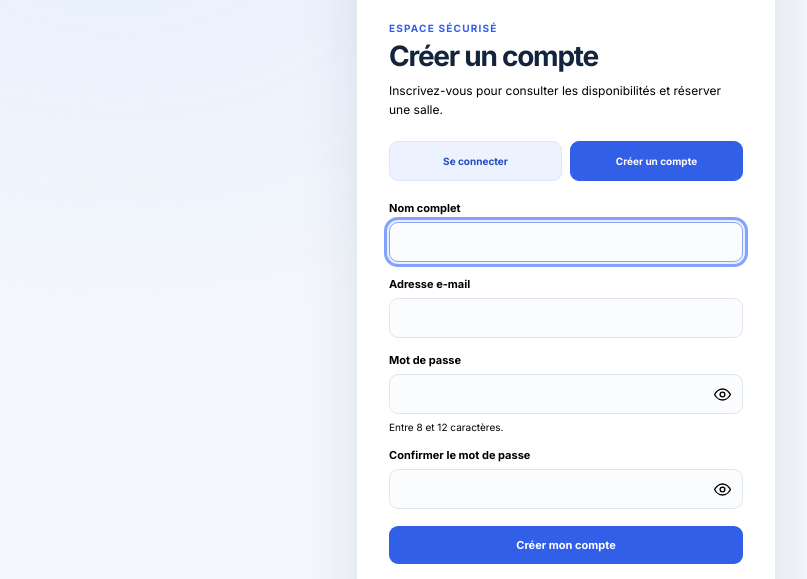
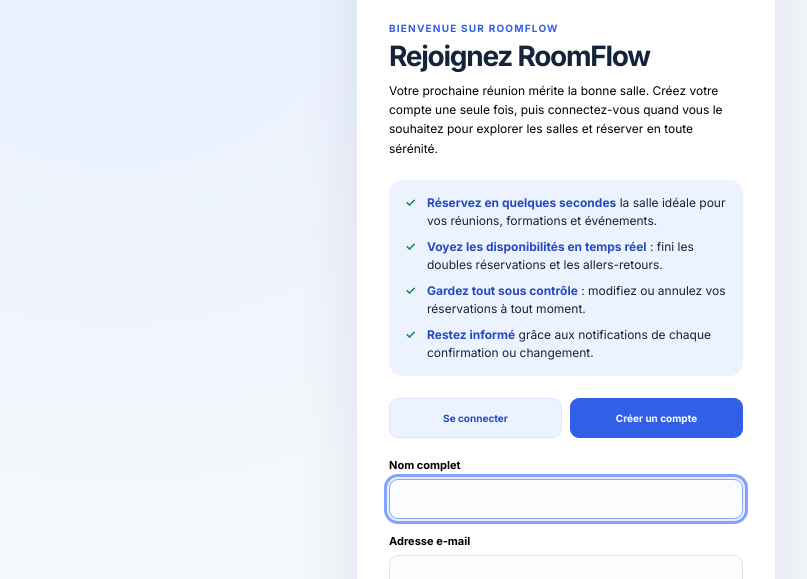
Before and after one commit to michelngoyikalenda-glitch/mnk, a website with bundled scripts: page index.html in a window 1280 px wide. Both pictures are taken after a click on the button "Créer un compte". Shown: the part 198-777 px from the top of the page, without its empty margins (74-881 px from the left). Built offline with nearby package versions, Linux system fonts and the light colour scheme; files whose address does not match are found by name.

Commit message:
Three commite

```diff
--- a/index.html
+++ b/index.html
@@ -18,9 +18,15 @@
           <img class="brand-mark" src="/assets/brand-logo.png" alt="Logo MNK — Michel Ngoyi Kalenda" />
           <span><span class="eyebrow">Gestion des espaces</span><strong class="brand-name">RoomFlow</strong></span>
         </a>
-        <p class="eyebrow auth-eyebrow">Espace sécurisé</p>
-        <h1 id="authTitle">Connexion</h1>
-        <p id="authDescription" class="muted">Connectez-vous pour accéder à votre espace de réservation.</p>
+        <p class="eyebrow auth-eyebrow">Bienvenue sur RoomFlow</p>
+        <h1 id="authTitle">Heureux de vous revoir</h1>
+        <p id="authDescription" class="muted">Connectez-vous et retrouvez en un instant vos réservations, vos salles favorites et vos prochains rendez-vous.</p>
+        <ul class="auth-benefits" aria-label="Pourquoi rejoindre RoomFlow">
+          <li><strong>Réservez en quelques secondes</strong> la salle idéale pour vos réunions, formations et événements.</li>
+          <li><strong>Voyez les disponibilités en temps réel</strong> : fini les doubles réservations et les allers-retours.</li>
+          <li><strong>Gardez tout sous contrôle</strong> : modifiez ou annulez vos réservations à tout moment.</li>
+          <li><strong>Restez informé</strong> grâce aux notifications de chaque confirmation ou changement.</li>
+        </ul>
         <div id="authActions" class="auth-actions" role="group" aria-label="Accès au compte">
           <button id="showLoginButton" type="button" class="secondary-btn" aria-pressed="true" aria-controls="loginForm">Se connecter</button>
           <button id="showRegisterButton" type="button" class="secondary-btn" aria-pressed="false" aria-controls="setupForm">Créer un compte</button>
@@ -70,7 +76,7 @@
           <p id="setupError" class="login-error hidden" role="alert"></p>
           <button id="setupButton" type="submit" class="primary-btn full-width">Créer mon compte administrateur</button>
         </form>
-        <p id="authHelp" class="auth-help">Pas encore de compte ? Créez un compte utilisateur pour réserver une salle.</p>
+        <p id="authHelp" class="auth-help">Pas encore membre ? Créez votre compte gratuitement en moins d’une minute et commencez à réserver dès aujourd’hui.</p>
       </div>
     </section>
 
--- a/script.js
+++ b/script.js
@@ -127,8 +127,8 @@ function showInitialSetup() {
 
 function showLoginForm() {
   authMode = "login";
-  document.getElementById("authTitle").textContent = "Connexion";
-  document.getElementById("authDescription").textContent = "Connectez-vous pour accéder à votre espace de réservation.";
+  document.getElementById("authTitle").textContent = "Heureux de vous revoir";
+  document.getElementById("authDescription").textContent = "Connectez-vous et retrouvez en un instant vos réservations, vos salles favorites et vos prochains rendez-vous.";
   document.getElementById("loginForm").classList.remove("hidden");
   document.getElementById("setupForm").classList.add("hidden");
   document.getElementById("setupForm").reset();
@@ -136,27 +136,27 @@ function showLoginForm() {
   document.getElementById("authActions").classList.remove("hidden");
   document.getElementById("showLoginButton").setAttribute("aria-pressed", "true");
   document.getElementById("showRegisterButton").setAttribute("aria-pressed", "false");
-  document.getElementById("authHelp").textContent = "Pas encore de compte ? Créez un compte utilisateur pour réserver une salle.";
+  document.getElementById("authHelp").textContent = "Pas encore membre ? Créez votre compte gratuitement en moins d’une minute et commencez à réserver dès aujourd’hui.";
 }
 
 function showAccountForm(initialSetup = false) {
   authMode = initialSetup ? "setup" : "register";
-  document.getElementById("authTitle").textContent = initialSetup ? "Créer le premier compte" : "Créer un compte";
+  document.getElementById("authTitle").textContent = initialSetup ? "Lancez votre espace RoomFlow" : "Rejoignez RoomFlow";
   document.getElementById("authDescription").textContent = initialSetup
-    ? "Configurez l’application en créant votre compte administrateur. Cette étape ne peut être effectuée qu’une seule fois."
-    : "Inscrivez-vous pour consulter les disponibilités et réserver une salle.";
+    ? "Créez le compte administrateur et prenez les commandes : ajoutez vos salles, invitez votre équipe et organisez chaque espace en toute simplicité. Cette étape n’est effectuée qu’une seule fois."
+    : "Votre prochaine réunion mérite la bonne salle. Créez votre compte une seule fois, puis connectez-vous quand vous le souhaitez pour explorer les salles et réserver en toute sérénité.";
   document.getElementById("loginForm").classList.add("hidden");
   document.getElementById("loginPassword").value = "";
   document.getElementById("setupForm").classList.remove("hidden");
   document.getElementById("setupError").classList.add("hidden");
   document.getElementById("accountPasswordLabel").textContent = initialSetup ? "Mot de passe administrateur" : "Mot de passe";
-  document.getElementById("setupButton").textContent = initialSetup ? "Créer mon compte administrateur" : "Créer mon compte";
+  document.getElementById("setupButton").textContent = initialSetup ? "Créer mon compte administrateur" : "Créer mon compte et commencer";
   document.getElementById("authActions").classList.toggle("hidden", initialSetup);
   document.getElementById("showLoginButton").setAttribute("aria-pressed", "false");
   document.getElementById("showRegisterButton").setAttribute("aria-pressed", "true");
   document.getElementById("authHelp").textContent = initialSetup
     ? "Le premier compte reçoit le rôle Administrateur. Après sa création, cette configuration est définitivement désactivée."
-    : "Votre compte reçoit le rôle Utilisateur. Les accès de gestion sont attribués uniquement par l’administrateur.";
+    : "Gratuit, rapide et sécurisé : votre mot de passe est chiffré et vos informations restent confidentielles. Déjà inscrit ? Cliquez sur « Se connecter ».";
 }
 
 async function establishSession() {
--- a/styles.css
+++ b/styles.css
@@ -648,6 +648,10 @@ body:has(.room-details-dialog[open]) { overflow: hidden; }
 .auth-actions button { flex: 1; min-height: 40px; }
 .auth-actions button[aria-pressed="true"] { background: var(--primary); color: white; border-color: var(--primary); }
 .auth-card .primary-btn { margin-top: 2px; }
+.auth-benefits { display: grid; gap: 8px; margin: 0 0 22px; padding: 14px 16px; border-radius: 14px; background: var(--primary-soft); list-style: none; font-size: 12px; line-height: 1.5; }
+.auth-benefits li { position: relative; padding-left: 22px; }
+.auth-benefits li::before { content: "✓"; position: absolute; left: 0; top: 0; color: var(--green); font-weight: 800; }
+.auth-benefits strong { color: var(--primary-dark); }
 .auth-help { margin: 18px 0 0; color: var(--muted); font-size: 10px; line-height: 1.6; }
 .field-hint { color: var(--muted); font-size: 10px; font-weight: 400; }
 .password-field { position: relative; display: block; width: 100%; }
```
Also changed, not shown: test/auth.integration.test.mjs (+1 -1 lines).
